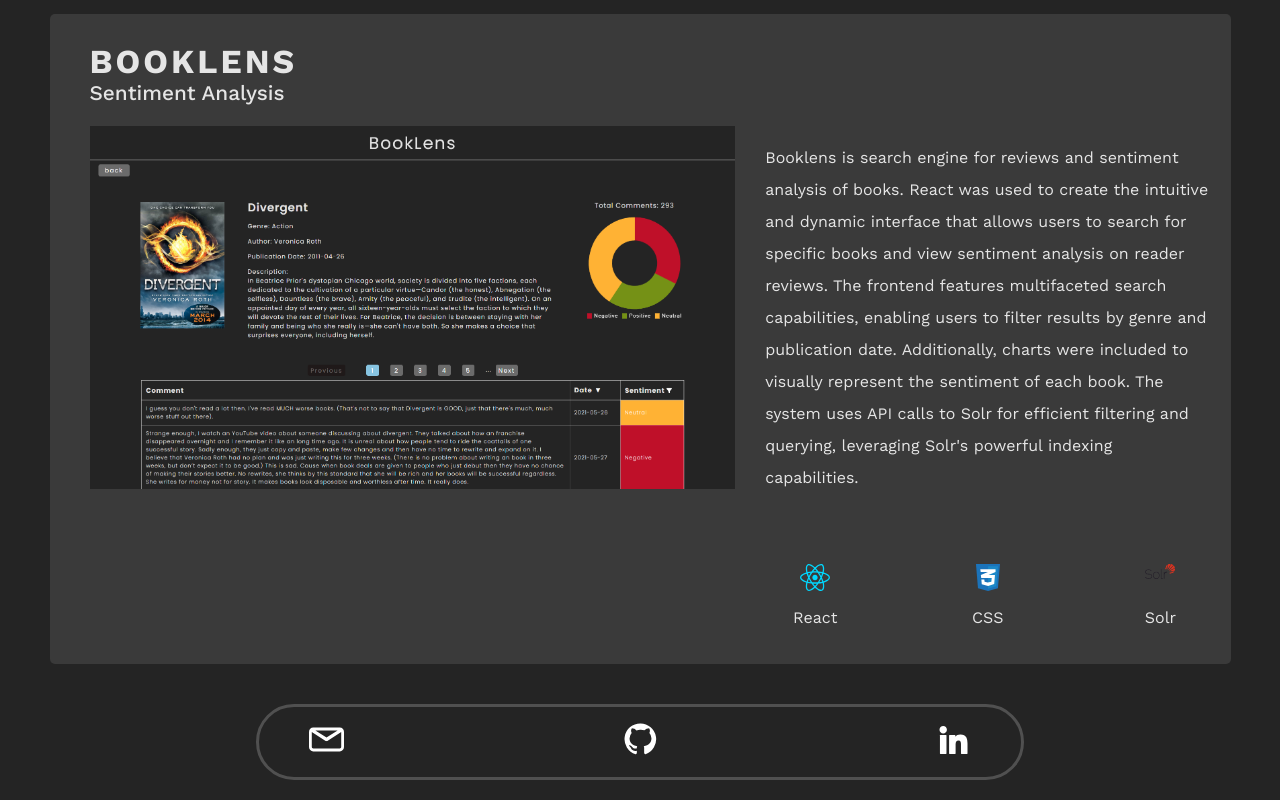
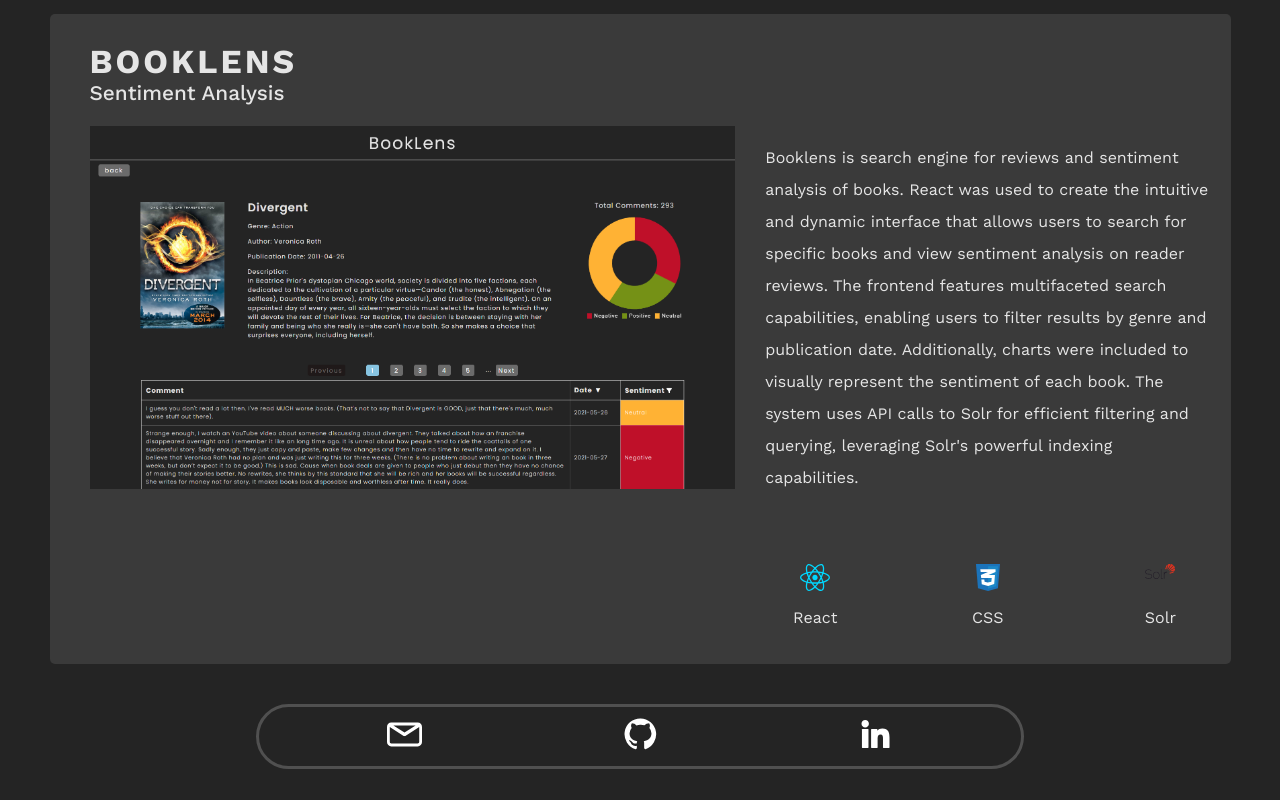
Before and after one commit to hungryx/hungryx.github.io, a React (Vite) app: page / in a window 1280 px wide. Shown: the part 3300-4100 px from the top of the page. Built offline with nearby package versions, Linux system fonts and the light colour scheme.

Commit message:
Favicon & Footbar fix

```diff
--- a/index.html
+++ b/index.html
@@ -9,7 +9,7 @@
       href="https://fonts.googleapis.com/css2?family=Work+Sans:ital,wght@0,100..900;1,100..900&display=swap"
       rel="stylesheet"
     />
-    <link rel="shortcut icon" href="logo.svg" type="image/x-icon" />
+    <link rel="shortcut icon" href="logo.svg?" type="image/x-icon" />
 
     <title>Ye Xin's Portfolio</title>
   </head>
--- a/src/App.css
+++ b/src/App.css
@@ -246,16 +246,17 @@
 #Footbar {
   border: 3px solid rgba(255, 255, 255, 0.2);
   border-radius: 50px;
-  height: 50px;
+  /* height: 50px; */
   display: flex;
   justify-content: space-between;
   align-items: center;
   margin: 20px 20%;
-  padding: 10px 50px;
+  padding: 10px 10%;
 }
 
 .contacts img {
   width: 6vw;
+  min-width: 30px;
   max-width: 35px;
 
   filter: invert(100%);
```
Also changed, not shown: 4 other files (tests, documents, lock files or other folders).
